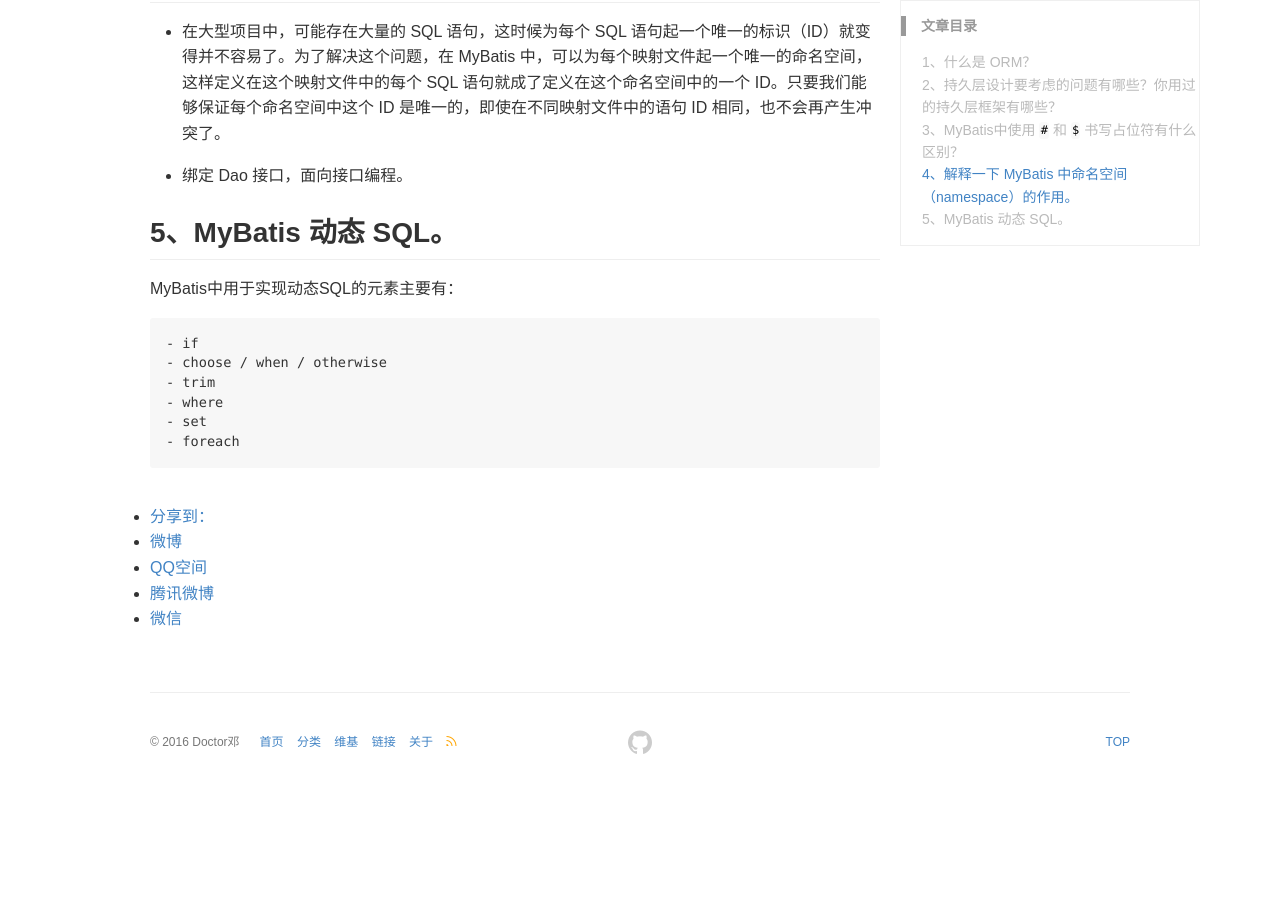
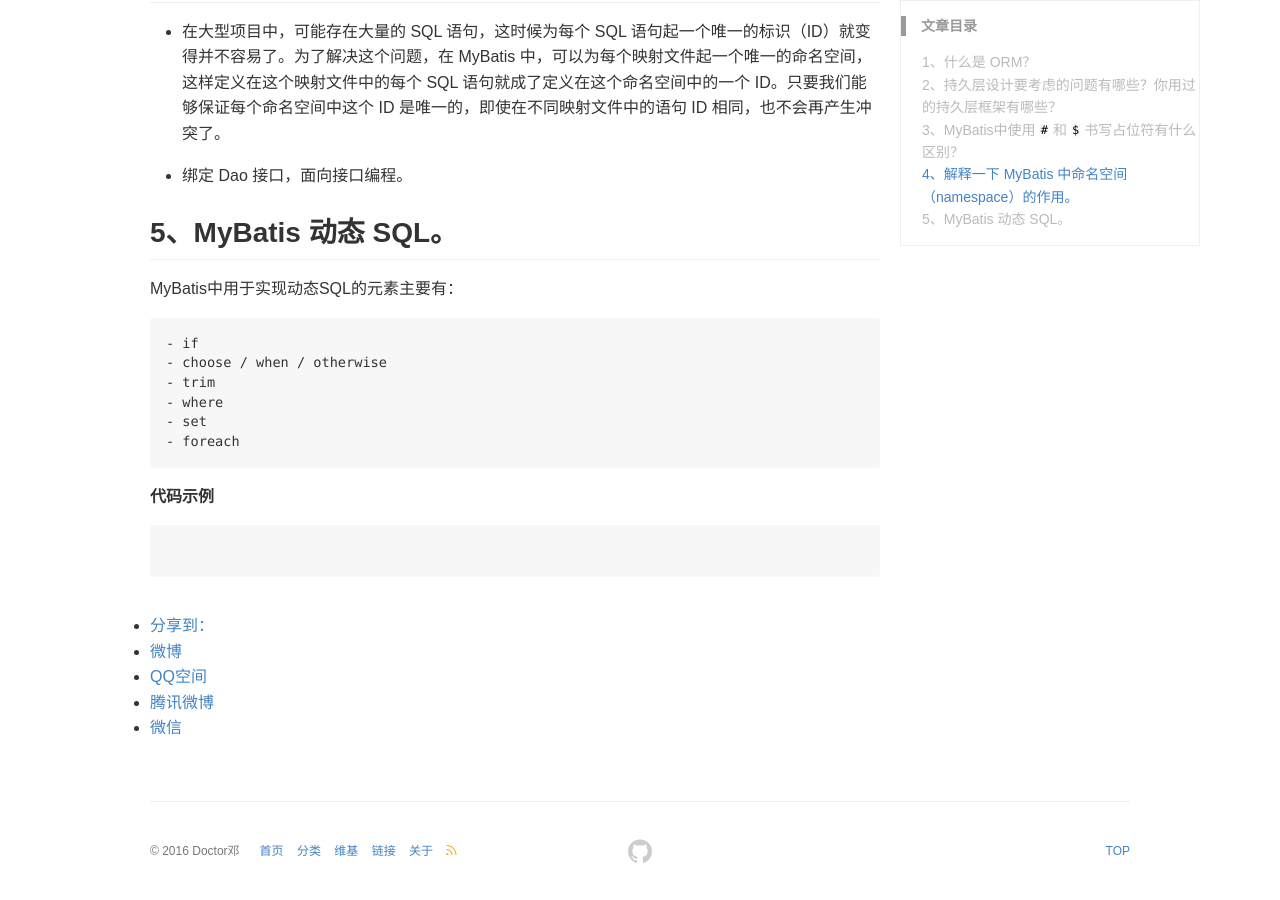
Before and after one commit to DoctorDeng/DoctorDeng.github.io, a Jekyll site: the page built from _posts/2016-09-18-java-SSM.md, in a window 1280 px wide and 900 px high, scrolled down 1306 px. Built offline with Jekyll 4.4.1, drawn with Linux system fonts in a browser that asks for light colours; comment, search, counter and statistics services are not loaded; before the commit the page ends 2097 px from its top, so only the background shows below that.

Commit message:
modify file

````diff
--- a/_posts/2016-09-18-java-SSM.md
+++ b/_posts/2016-09-18-java-SSM.md
@@ -48,3 +48,9 @@
     - where
     - set
     - foreach
+
+**代码示例**
+
+```xml?linenums
+
+```
````
